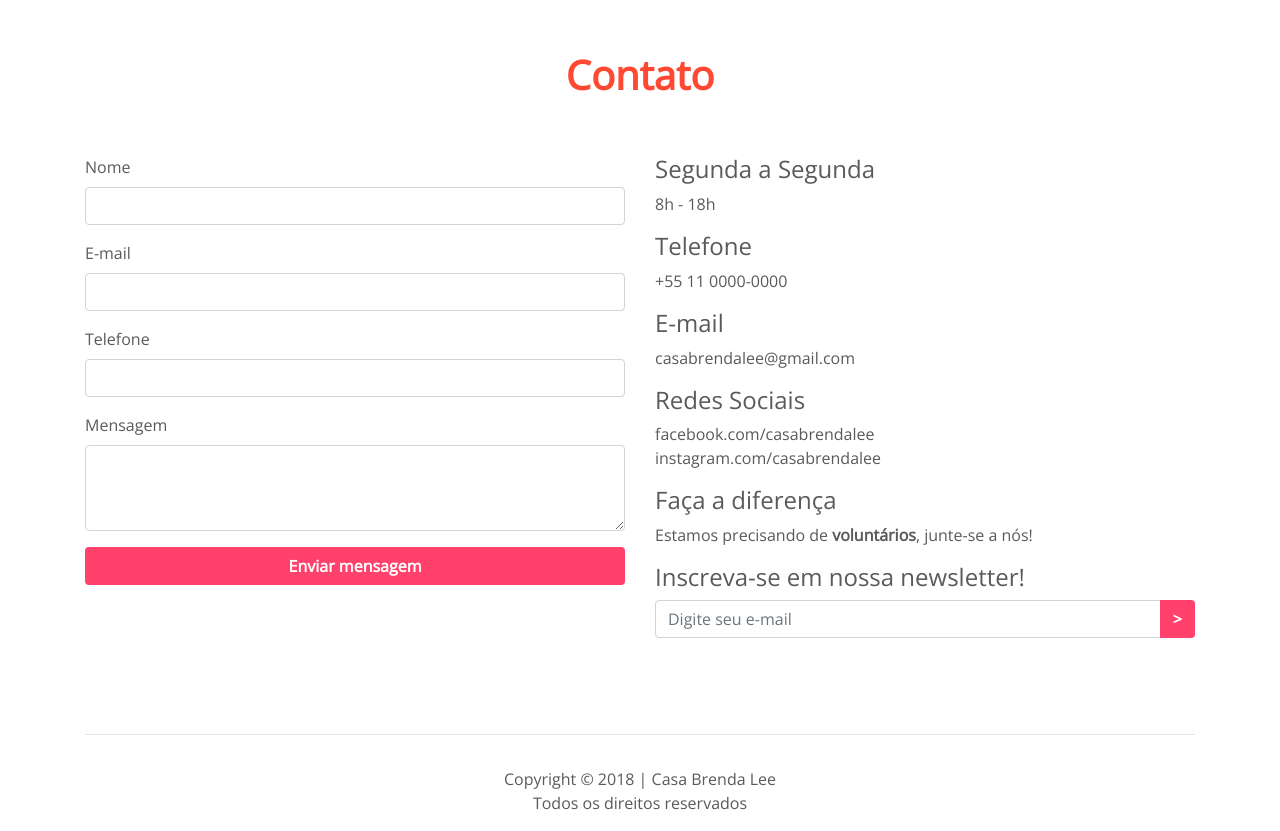
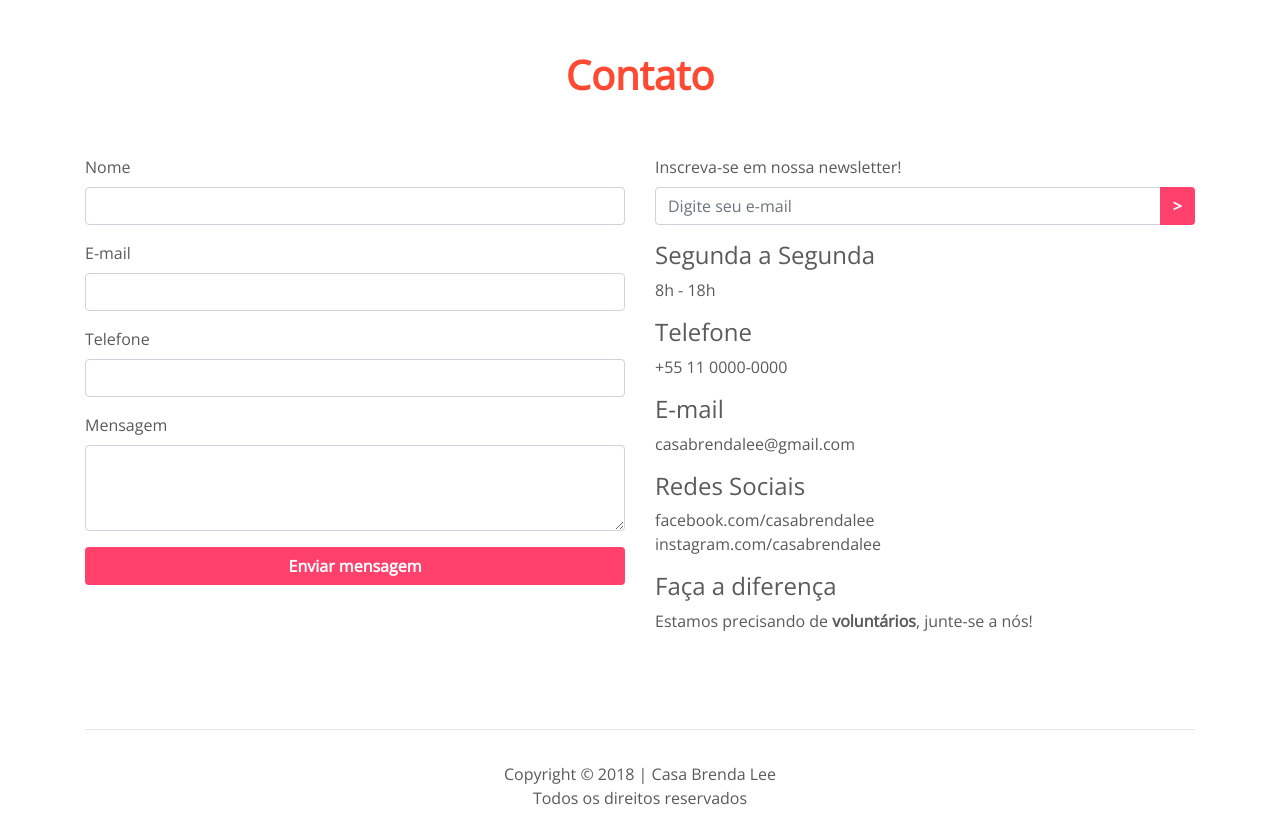
Before and after one commit to casabrendalee/casabrendalee.org.br, a plain HTML site: page index.html in a window 1280 px wide. Shown: the part 1698-2529 px from the top of the page. Drawn offline with nearby package versions, Linux system fonts and the light colour scheme.

Commit message:
layout update

```diff
--- a/index.html
+++ b/index.html
@@ -131,6 +131,20 @@
                     </form>
                 </div>
                 <div class="col-md-6 mt-4 mt-md-0">
+                    <form id="newsletter">
+                        <div class="form-group">
+                            <label for="emailNewsletter">Inscreva-se em nossa newsletter!</label>
+                            <div class="input-group">
+                                <input type="email" class="form-control" name="emailNewsletter" id="emailNewsletter" placeholder="Digite seu e-mail" required>
+                                <div class="input-group-append">
+                                    <button type="submit" class="btn btn-block bg-pink text-white font-weight-bold" id="buttonNewsletter">></button>
+                                </div>
+                            </div>
+                        </div>
+                    </form>
+                    <div class="d-none alert alert-primary mt-3" id="alertNewsletter" role="alert">
+                        <strong>Prontinho!</strong> Você está inscrito em nossa newsletter.
+                    </div>
                     <h4>Segunda a Segunda</h4>
                     <p>8h - 18h</p>
                     <h4>Telefone</h4>
@@ -142,18 +156,6 @@
                     <br>instagram.com/casabrendalee</p>
                     <h4>Faça a diferença</h4>
                     <p>Estamos precisando de <strong>voluntários</strong>, junte-se a nós!</p>
-                    <form id="newsletter">
-                        <h4>Inscreva-se em nossa newsletter!</h4>
-                        <div class="input-group mb-3">
-                            <input type="email" class="form-control" name="emailNewsletter" id="emailNewsletter" placeholder="Digite seu e-mail" required>
-                            <div class="input-group-append">
-                                <button type="submit" class="btn btn-block bg-pink text-white font-weight-bold" id="buttonNewsletter">></button>
-                            </div>
-                        </div>
-                    </form>
-                    <div class="d-none alert alert-primary mt-3" id="alertNewsletter" role="alert">
-                        <strong>Prontinho!</strong> Você está inscrito em nossa newsletter.
-                    </div>
                 </div>
             </div>
 
```
